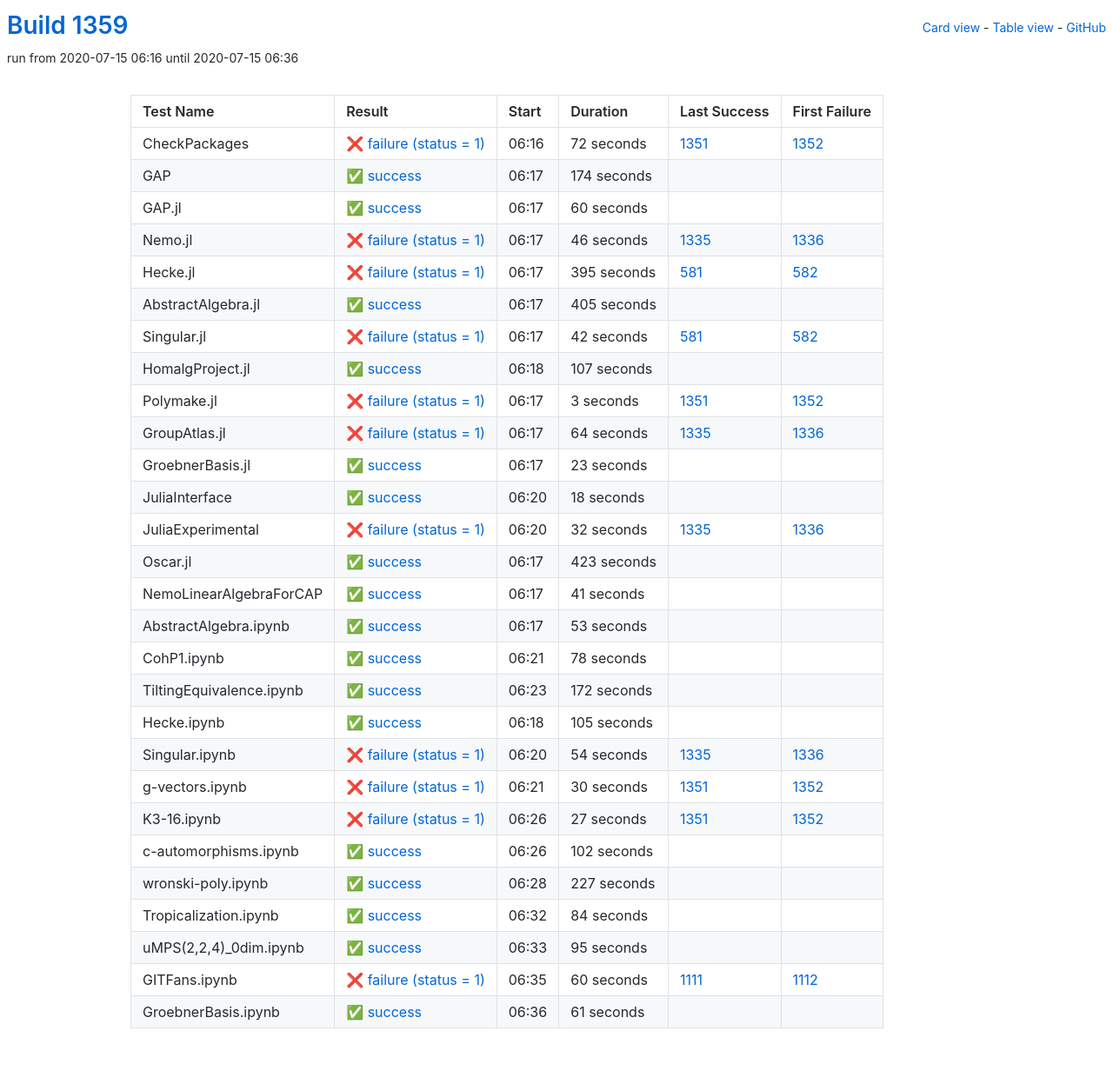
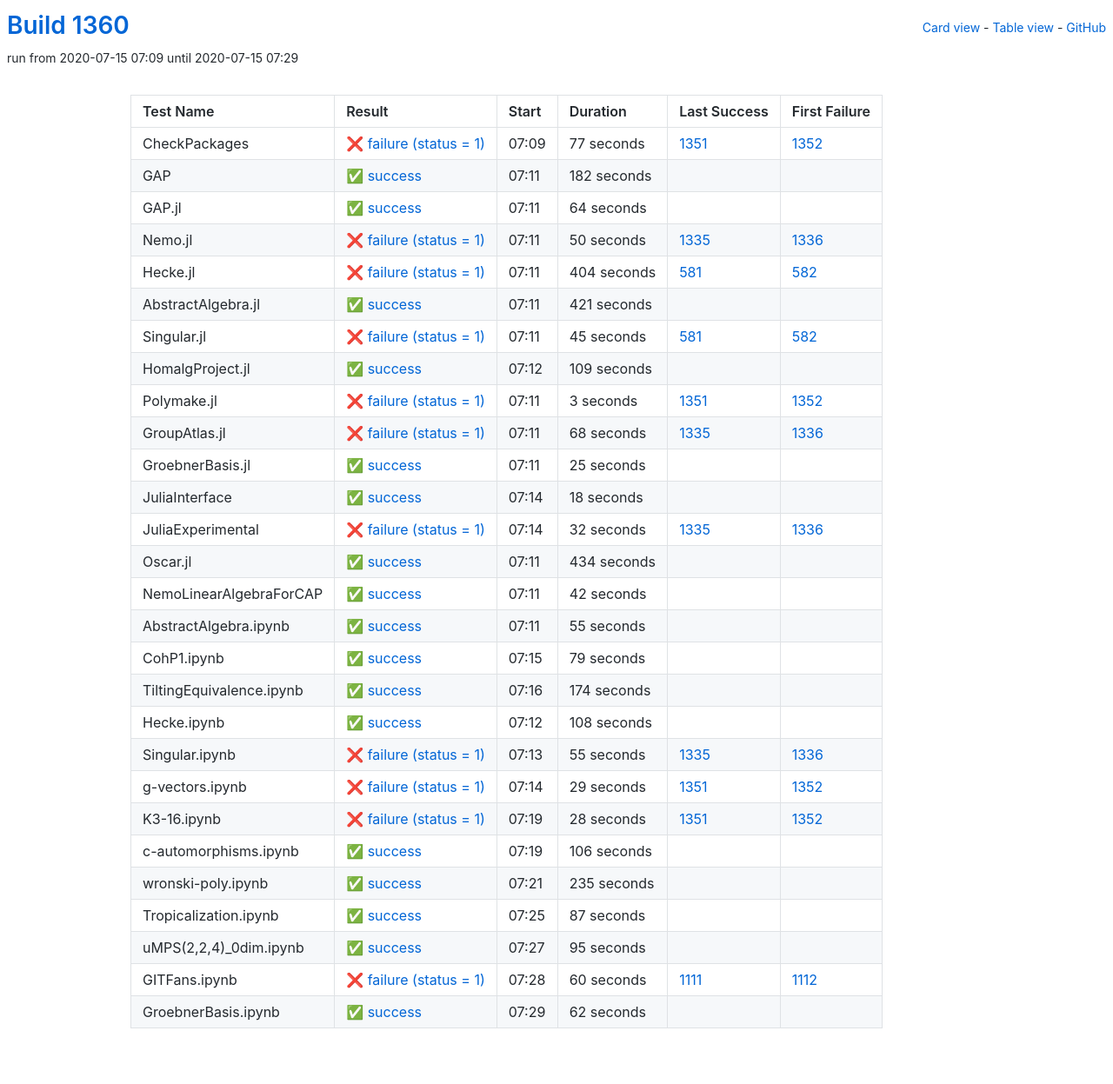
Before and after one commit to oscar-system/oscar-ci-status-1.4, a Jekyll site: the page built from table.html, in a window 1280 px wide. Shown: the whole page at 87% size. Built offline with Jekyll 4.4.1, drawn with Linux system fonts in a browser that asks for light colours.

Commit message:
Build #1360

```diff
--- a/_data/ci.yml
+++ b/_data/ci.yml
@@ -1,6 +1,6 @@
 ---
-build: 1359
-build_url: https://oscarci.mathematik.uni-kl.de/job/oscar-julia-1.4/1359/
+build: 1360
+build_url: https://oscarci.mathematik.uni-kl.de/job/oscar-julia-1.4/1360/
 job: oscar-julia-1.4
 organization: oscar-system
 repo: oscar-ci-status-1.4
@@ -8,104 +8,104 @@ repourl: https://github.com/oscar-system/oscar-ci-status-1.4
 tests:
 - name: CheckPackages
   id: checkpackages
-  log: https://oscarci.mathematik.uni-kl.de/job/oscar-julia-1.4/1359/artifact/logs/build-1359/CheckPackages.log
-  start: 2020-07-15 06:16
+  log: https://oscarci.mathematik.uni-kl.de/job/oscar-julia-1.4/1360/artifact/logs/build-1360/CheckPackages.log
+  start: 2020-07-15 07:09
   success: false
   exitcode: 1
   status: failure
-  duration: 72
+  duration: 77
   last_success: 1351
   last_success_url: https://oscarci.mathematik.uni-kl.de/job/oscar-julia-1.4/1351/
   first_failure: 1352
   first_failure_url: https://oscarci.mathematik.uni-kl.de/job/oscar-julia-1.4/1352/
 - name: GAP
   id: gap
-  log: https://oscarci.mathematik.uni-kl.de/job/oscar-julia-1.4/1359/artifact/logs/build-1359/GAP.log
-  start: 2020-07-15 06:17
+  log: https://oscarci.mathematik.uni-kl.de/job/oscar-julia-1.4/1360/artifact/logs/build-1360/GAP.log
+  start: 2020-07-15 07:11
   success: true
   exitcode: 0
   status: success
-  duration: 174
+  duration: 182
   last_success: false
   last_success_url:
   first_failure: false
   first_failure_url:
 - name: GAP.jl
   id: gap-jl
-  log: https://oscarci.mathematik.uni-kl.de/job/oscar-julia-1.4/1359/artifact/logs/build-1359/GAP.jl.log
-  start: 2020-07-15 06:17
+  log: https://oscarci.mathematik.uni-kl.de/job/oscar-julia-1.4/1360/artifact/logs/build-1360/GAP.jl.log
+  start: 2020-07-15 07:11
   success: true
   exitcode: 0
   status: success
-  duration: 60
+  duration: 64
   last_success: false
   last_success_url:
   first_failure: false
   first_failure_url:
 - name: Nemo.jl
   id: nemo-jl
-  log: https://oscarci.mathematik.uni-kl.de/job/oscar-julia-1.4/1359/artifact/logs/build-1359/Nemo.jl.log
-  start: 2020-07-15 06:17
+  log: https://oscarci.mathematik.uni-kl.de/job/oscar-julia-1.4/1360/artifact/logs/build-1360/Nemo.jl.log
+  start: 2020-07-15 07:11
   success: false
   exitcode: 1
   status: failure
-  duration: 46
+  duration: 50
   last_success: 1335
   last_success_url: https://oscarci.mathematik.uni-kl.de/job/oscar-julia-1.4/1335/
   first_failure: 1336
   first_failure_url: https://oscarci.mathematik.uni-kl.de/job/oscar-julia-1.4/1336/
 - name: Hecke.jl
   id: hecke-jl
-  log: https://oscarci.mathematik.uni-kl.de/job/oscar-julia-1.4/1359/artifact/logs/build-1359/Hecke.jl.log
-  start: 2020-07-15 06:17
+  log: https://oscarci.mathematik.uni-kl.de/job/oscar-julia-1.4/1360/artifact/logs/build-1360/Hecke.jl.log
+  start: 2020-07-15 07:11
   success: false
   exitcode: 1
   status: failure
-  duration: 395
+  duration: 404
   last_success: 581
   last_success_url: https://oscarci.mathematik.uni-kl.de/job/oscar-julia-1.4/581/
   first_failure: 582
   first_failure_url: https://oscarci.mathematik.uni-kl.de/job/oscar-julia-1.4/582/
 - name: AbstractAlgebra.jl
   id: abstractalgebra-jl
-  log: https://oscarci.mathematik.uni-kl.de/job/oscar-julia-1.4/1359/artifact/logs/build-1359/AbstractAlgebra.jl.log
-  start: 2020-07-15 06:17
+  log: https://oscarci.mathematik.uni-kl.de/job/oscar-julia-1.4/1360/artifact/logs/build-1360/AbstractAlgebra.jl.log
+  start: 2020-07-15 07:11
   success: true
   exitcode: 0
   status: success
-  duration: 405
+  duration: 421
   last_success: false
   last_success_url:
   first_failure: false
   first_failure_url:
 - name: Singular.jl
   id: singular-jl
-  log: https://oscarci.mathematik.uni-kl.de/job/oscar-julia-1.4/1359/artifact/logs/build-1359/Singular.jl.log
-  start: 2020-07-15 06:17
+  log: https://oscarci.mathematik.uni-kl.de/job/oscar-julia-1.4/1360/artifact/logs/build-1360/Singular.jl.log
+  start: 2020-07-15 07:11
   success: false
   exitcode: 1
   status: failure
-  duration: 42
+  duration: 45
   last_success: 581
   last_success_url: https://oscarci.mathematik.uni-kl.de/job/oscar-julia-1.4/581/
   first_failure: 582
   first_failure_url: https://oscarci.mathematik.uni-kl.de/job/oscar-julia-1.4/582/
 - name: HomalgProject.jl
   id: homalgproject-jl
-  log: https://oscarci.mathematik.uni-kl.de/job/oscar-julia-1.4/1359/artifact/logs/build-1359/HomalgProject.jl.log
-  start: 2020-07-15 06:18
+  log: https://oscarci.mathematik.uni-kl.de/job/oscar-julia-1.4/1360/artifact/logs/build-1360/HomalgProject.jl.log
+  start: 2020-07-15 07:12
   success: true
   exitcode: 0
   status: success
-  duration: 107
+  duration: 109
   last_success: false
   last_success_url:
   first_failure: false
   first_failure_url:
 - name: Polymake.jl
   id: polymake-jl
-  log: https://oscarci.mathematik.uni-kl.de/job/oscar-julia-1.4/1359/artifact/logs/build-1359/Polymake.jl.log
-  start: 2020-07-15 06:17
+  log: https://oscarci.mathematik.uni-kl.de/job/oscar-julia-1.4/1360/artifact/logs/build-1360/Polymake.jl.log
+  start: 2020-07-15 07:11
   success: false
   exitcode: 1
   status: failure
@@ -116,32 +116,32 @@ tests:
   first_failure_url: https://oscarci.mathematik.uni-kl.de/job/oscar-julia-1.4/1352/
 - name: GroupAtlas.jl
   id: groupatlas-jl
-  log: https://oscarci.mathematik.uni-kl.de/job/oscar-julia-1.4/1359/artifact/logs/build-1359/GroupAtlas.jl.log
-  start: 2020-07-15 06:17
+  log: https://oscarci.mathematik.uni-kl.de/job/oscar-julia-1.4/1360/artifact/logs/build-1360/GroupAtlas.jl.log
+  start: 2020-07-15 07:11
   success: false
   exitcode: 1
   status: failure
-  duration: 64
+  duration: 68
   last_success: 1335
   last_success_url: https://oscarci.mathematik.uni-kl.de/job/oscar-julia-1.4/1335/
   first_failure: 1336
   first_failure_url: https://oscarci.mathematik.uni-kl.de/job/oscar-julia-1.4/1336/
 - name: GroebnerBasis.jl
   id: groebnerbasis-jl
-  log: https://oscarci.mathematik.uni-kl.de/job/oscar-julia-1.4/1359/artifact/logs/build-1359/GroebnerBasis.jl.log
-  start: 2020-07-15 06:17
+  log: https://oscarci.mathematik.uni-kl.de/job/oscar-julia-1.4/1360/artifact/logs/build-1360/GroebnerBasis.jl.log
+  start: 2020-07-15 07:11
   success: true
   exitcode: 0
   status: success
-  duration: 23
+  duration: 25
   last_success: false
   last_success_url:
   first_failure: false
   first_failure_url:
 - name: JuliaInterface
   id: juliainterface
-  log: https://oscarci.mathematik.uni-kl.de/job/oscar-julia-1.4/1359/artifact/logs/build-1359/JuliaInterface.log
-  start: 2020-07-15 06:20
+  log: https://oscarci.mathematik.uni-kl.de/job/oscar-julia-1.4/1360/artifact/logs/build-1360/JuliaInterface.log
+  start: 2020-07-15 07:14
   success: true
   exitcode: 0
   status: success
@@ -152,8 +152,8 @@ tests:
   first_failure_url:
 - name: JuliaExperimental
   id: juliaexperimental
-  log: https://oscarci.mathematik.uni-kl.de/job/oscar-julia-1.4/1359/artifact/logs/build-1359/JuliaExperimental.log
-  start: 2020-07-15 06:20
+  log: https://oscarci.mathematik.uni-kl.de/job/oscar-julia-1.4/1360/artifact/logs/build-1360/JuliaExperimental.log
+  start: 2020-07-15 07:14
   success: false
   exitcode: 1
   status: failure
@@ -164,152 +164,152 @@ tests:
   first_failure_url: https://oscarci.mathematik.uni-kl.de/job/oscar-julia-1.4/1336/
 - name: Oscar.jl
   id: oscar-jl
-  log: https://oscarci.mathematik.uni-kl.de/job/oscar-julia-1.4/1359/artifact/logs/build-1359/Oscar.jl.log
-  start: 2020-07-15 06:17
+  log: https://oscarci.mathematik.uni-kl.de/job/oscar-julia-1.4/1360/artifact/logs/build-1360/Oscar.jl.log
+  start: 2020-07-15 07:11
   success: true
   exitcode: 0
   status: success
-  duration: 423
+  duration: 434
   last_success: false
   last_success_url:
   first_failure: false
   first_failure_url:
 - name: NemoLinearAlgebraForCAP
   id: nemolinearalgebraforcap
-  log: https://oscarci.mathematik.uni-kl.de/job/oscar-julia-1.4/1359/artifact/logs/build-1359/NemoLinearAlgebraForCAP.log
-  start: 2020-07-15 06:17
+  log: https://oscarci.mathematik.uni-kl.de/job/oscar-julia-1.4/1360/artifact/logs/build-1360/NemoLinearAlgebraForCAP.log
+  start: 2020-07-15 07:11
   success: true
   exitcode: 0
   status: success
-  duration: 41
+  duration: 42
   last_success: false
   last_success_url:
   first_failure: false
   first_failure_url:
 - name: AbstractAlgebra.ipynb
   id: abstractalgebra-ipynb
-  log: https://oscarci.mathematik.uni-kl.de/job/oscar-julia-1.4/1359/artifact/logs/build-1359/AbstractAlgebra.ipynb.log
-  start: 2020-07-15 06:17
+  log: https://oscarci.mathematik.uni-kl.de/job/oscar-julia-1.4/1360/artifact/logs/build-1360/AbstractAlgebra.ipynb.log
+  start: 2020-07-15 07:11
   success: true
   exitcode: 0
   status: success
-  duration: 53
+  duration: 55
   last_success: false
   last_success_url:
   first_failure: false
   first_failure_url:
 - name: CohP1.ipynb
   id: cohp1-ipynb
-  log: https://oscarci.mathematik.uni-kl.de/job/oscar-julia-1.4/1359/artifact/logs/build-1359/CohP1.ipynb.log
-  start: 2020-07-15 06:21
+  log: https://oscarci.mathematik.uni-kl.de/job/oscar-julia-1.4/1360/artifact/logs/build-1360/CohP1.ipynb.log
+  start: 2020-07-15 07:15
   success: true
   exitcode: 0
   status: success
-  duration: 78
+  duration: 79
   last_success: false
   last_success_url:
   first_failure: false
   first_failure_url:
 - name: TiltingEquivalence.ipynb
   id: tiltingequivalence-ipynb
-  log: https://oscarci.mathematik.uni-kl.de/job/oscar-julia-1.4/1359/artifact/logs/build-1359/TiltingEquivalence.ipynb.log
-  start: 2020-07-15 06:23
+  log: https://oscarci.mathematik.uni-kl.de/job/oscar-julia-1.4/1360/artifact/logs/build-1360/TiltingEquivalence.ipynb.log
+  start: 2020-07-15 07:16
   success: true
   exitcode: 0
   status: success
-  duration: 172
+  duration: 174
   last_success: false
   last_success_url:
   first_failure: false
   first_failure_url:
 - name: Hecke.ipynb
   id: hecke-ipynb
-  log: https://oscarci.mathematik.uni-kl.de/job/oscar-julia-1.4/1359/artifact/logs/build-1359/Hecke.ipynb.log
-  start: 2020-07-15 06:18
+  log: https://oscarci.mathematik.uni-kl.de/job/oscar-julia-1.4/1360/artifact/logs/build-1360/Hecke.ipynb.log
+  start: 2020-07-15 07:12
   success: true
   exitcode: 0
   status: success
-  duration: 105
+  duration: 108
   last_success: false
   last_success_url:
   first_failure: false
   first_failure_url:
 - name: Singular.ipynb
   id: singular-ipynb
-  log: https://oscarci.mathematik.uni-kl.de/job/oscar-julia-1.4/1359/artifact/logs/build-1359/Singular.ipynb.log
-  start: 2020-07-15 06:20
+  log: https://oscarci.mathematik.uni-kl.de/job/oscar-julia-1.4/1360/artifact/logs/build-1360/Singular.ipynb.log
+  start: 2020-07-15 07:13
   success: false
   exitcode: 1
   status: failure
-  duration: 54
+  duration: 55
   last_success: 1335
   last_success_url: https://oscarci.mathematik.uni-kl.de/job/oscar-julia-1.4/1335/
   first_failure: 1336
   first_failure_url: https://oscarci.mathematik.uni-kl.de/job/oscar-julia-1.4/1336/
 - name: g-vectors.ipynb
   id: g-vectors-ipynb
-  log: https://oscarci.mathematik.uni-kl.de/job/oscar-julia-1.4/1359/artifact/logs/build-1359/g-vectors.ipynb.log
-  start: 2020-07-15 06:21
+  log: https://oscarci.mathematik.uni-kl.de/job/oscar-julia-1.4/1360/artifact/logs/build-1360/g-vectors.ipynb.log
+  start: 2020-07-15 07:14
   success: false
   exitcode: 1
   status: failure
-  duration: 30
+  duration: 29
   last_success: 1351
   last_success_url: https://oscarci.mathematik.uni-kl.de/job/oscar-julia-1.4/1351/
   first_failure: 1352
   first_failure_url: https://oscarci.mathematik.uni-kl.de/job/oscar-julia-1.4/1352/
 - name: K3-16.ipynb
   id: k3-16-ipynb
-  log: https://oscarci.mathematik.uni-kl.de/job/oscar-julia-1.4/1359/artifact/logs/build-1359/K3-16.ipynb.log
-  start: 2020-07-15 06:26
+  log: https://oscarci.mathematik.uni-kl.de/job/oscar-julia-1.4/1360/artifact/logs/build-1360/K3-16.ipynb.log
+  start: 2020-07-15 07:19
   success: false
   exitcode: 1
   status: failure
-  duration: 27
+  duration: 28
   last_success: 1351
   last_success_url: https://oscarci.mathematik.uni-kl.de/job/oscar-julia-1.4/1351/
   first_failure: 1352
   first_failure_url: https://oscarci.mathematik.uni-kl.de/job/oscar-julia-1.4/1352/
 - name: c-automorphisms.ipynb
   id: c-automorphisms-ipynb
-  log: https://oscarci.mathematik.uni-kl.de/job/oscar-julia-1.4/1359/artifact/logs/build-1359/c-automorphisms.ipynb.log
-  start: 2020-07-15 06:26
+  log: https://oscarci.mathematik.uni-kl.de/job/oscar-julia-1.4/1360/artifact/logs/build-1360/c-automorphisms.ipynb.log
+  start: 2020-07-15 07:19
   success: true
   exitcode: 0
   status: success
-  duration: 102
+  duration: 106
   last_success: false
   last_success_url:
   first_failure: false
   first_failure_url:
 - name: wronski-poly.ipynb
   id: wronski-poly-ipynb
-  log: https://oscarci.mathematik.uni-kl.de/job/oscar-julia-1.4/1359/artifact/logs/build-1359/wronski-poly.ipynb.log
-  start: 2020-07-15 06:28
+  log: https://oscarci.mathematik.uni-kl.de/job/oscar-julia-1.4/1360/artifact/logs/build-1360/wronski-poly.ipynb.log
+  start: 2020-07-15 07:21
   success: true
   exitcode: 0
   status: success
-  duration: 227
+  duration: 235
   last_success: false
   last_success_url:
   first_failure: false
   first_failure_url:
 - name: Tropicalization.ipynb
   id: tropicalization-ipynb
-  log: https://oscarci.mathematik.uni-kl.de/job/oscar-julia-1.4/1359/artifact/logs/build-1359/Tropicalization.ipynb.log
-  start: 2020-07-15 06:32
+  log: https://oscarci.mathematik.uni-kl.de/job/oscar-julia-1.4/1360/artifact/logs/build-1360/Tropicalization.ipynb.log
+  start: 2020-07-15 07:25
   success: true
   exitcode: 0
   status: success
-  duration: 84
+  duration: 87
   last_success: false
   last_success_url:
   first_failure: false
   first_failure_url:
 - name: uMPS(2,2,4)_0dim.ipynb
   id: umps-2-2-4-0dim-ipynb
-  log: https://oscarci.mathematik.uni-kl.de/job/oscar-julia-1.4/1359/artifact/logs/build-1359/uMPS-2-2-4-_0dim.ipynb.log
-  start: 2020-07-15 06:33
+  log: https://oscarci.mathematik.uni-kl.de/job/oscar-julia-1.4/1360/artifact/logs/build-1360/uMPS-2-2-4-_0dim.ipynb.log
+  start: 2020-07-15 07:27
   success: true
   exitcode: 0
   status: success
@@ -320,8 +320,8 @@ tests:
   first_failure_url:
 - name: GITFans.ipynb
   id: gitfans-ipynb
-  log: https://oscarci.mathematik.uni-kl.de/job/oscar-julia-1.4/1359/artifact/logs/build-1359/GITFans.ipynb.log
-  start: 2020-07-15 06:35
+  log: https://oscarci.mathematik.uni-kl.de/job/oscar-julia-1.4/1360/artifact/logs/build-1360/GITFans.ipynb.log
+  start: 2020-07-15 07:28
   success: false
   exitcode: 1
   status: failure
@@ -332,12 +332,12 @@ tests:
   first_failure_url: https://oscarci.mathematik.uni-kl.de/job/oscar-julia-1.4/1112/
 - name: GroebnerBasis.ipynb
   id: groebnerbasis-ipynb
-  log: https://oscarci.mathematik.uni-kl.de/job/oscar-julia-1.4/1359/artifact/logs/build-1359/GroebnerBasis.ipynb.log
-  start: 2020-07-15 06:36
+  log: https://oscarci.mathematik.uni-kl.de/job/oscar-julia-1.4/1360/artifact/logs/build-1360/GroebnerBasis.ipynb.log
+  start: 2020-07-15 07:29
   success: true
   exitcode: 0
   status: success
-  duration: 61
+  duration: 62
   last_success: false
   last_success_url:
   first_failure: false
```
Also changed, not shown: README.md.
